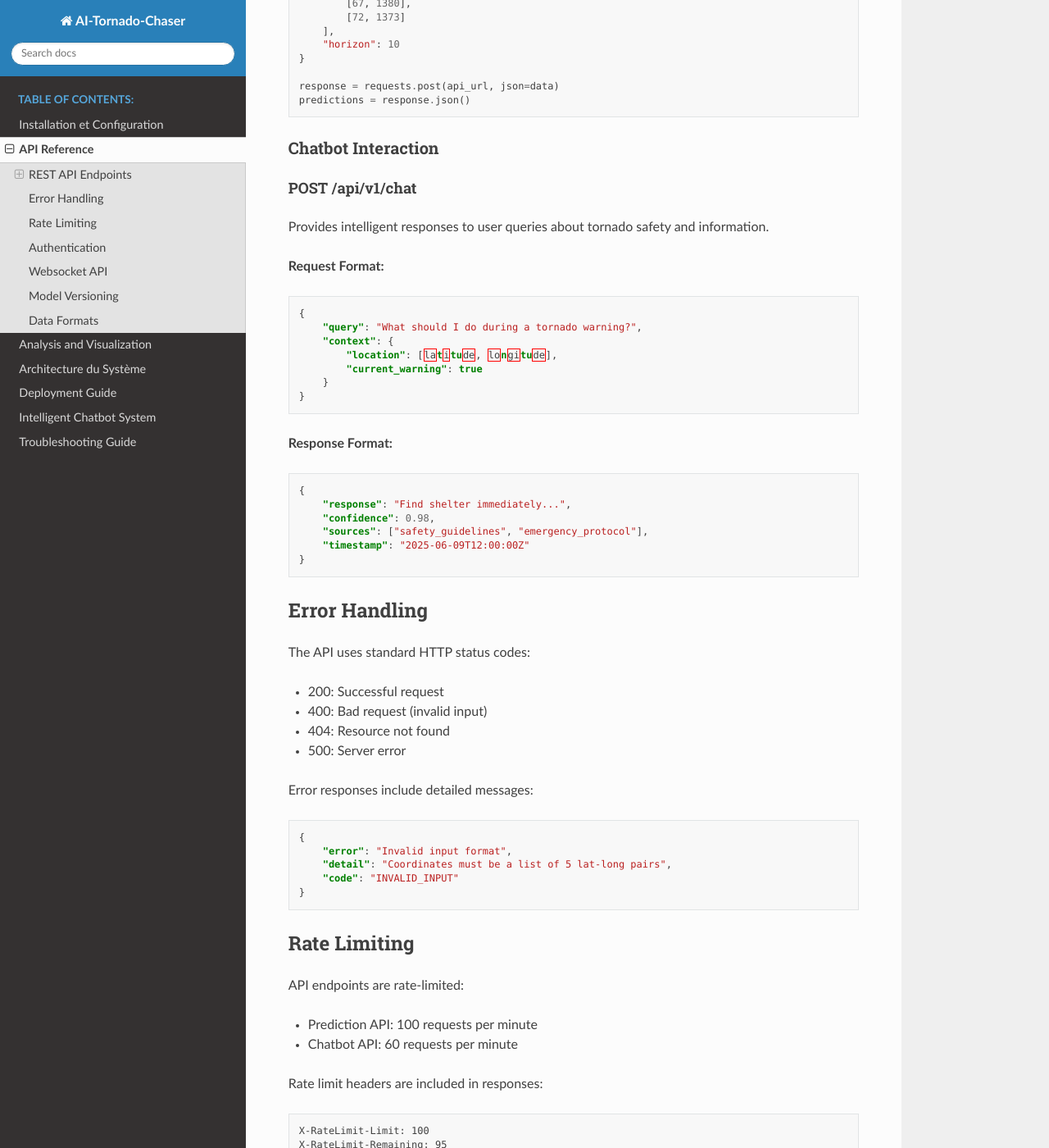
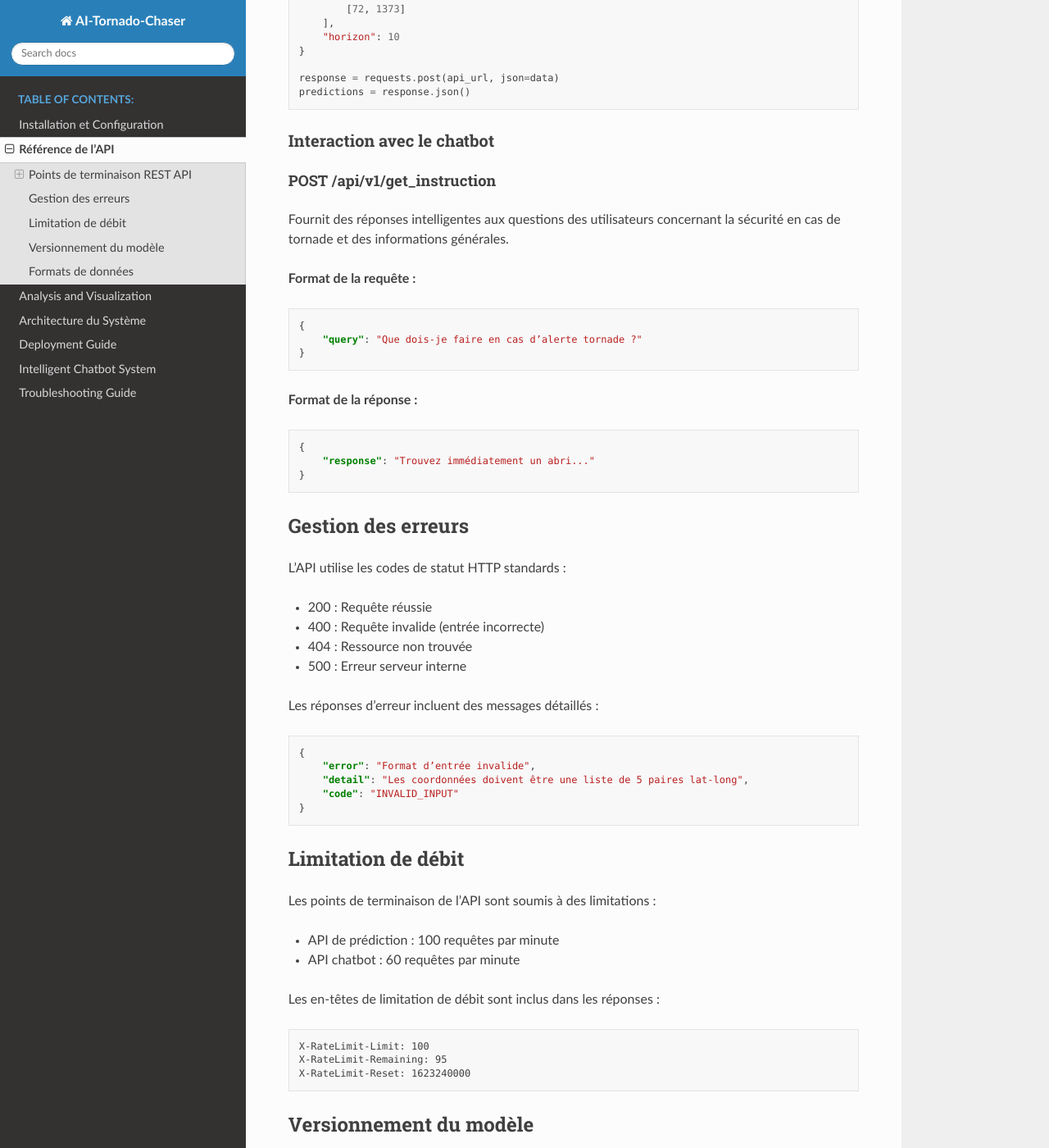
Before and after one commit to yassin1705/Tropical-Cyclone-chasers, a Sphinx documentation site: the page built from docs/api.rst, in a window 1280 px wide and 1400 px high, scrolled down 1230 px. Shown: the whole window at 82% size. Built offline with Sphinx 7.4.7 and the Read the Docs theme 3.1.0, drawn with Linux system fonts in a browser that asks for light colours; pages that are not in the unit, such as notebooks, are missing from menus; some of the changed text lies outside the part shown.

Commit message:
Update api.rst

```diff
--- a/docs/api.rst
+++ b/docs/api.rst
@@ -1,21 +1,20 @@
-=============
-API Reference
-=============
+Référence de l'API
+==================
 
-This section provides detailed documentation for the AI-Tornado-Chaser API endpoints and usage.
+Cette section fournit une documentation détaillée des points de terminaison (endpoints) et de l’utilisation de l’API d’**AI-Tornado-Chaser**.
 
-REST API Endpoints
----------------
+Points de terminaison REST API
+------------------------------
 
-Trajectory Prediction
-~~~~~~~~~~~~~~~~~~
+Prédiction de trajectoire
+~~~~~~~~~~~~~~~~~~~~~~~~~~
 
-POST /api/v1/predict
-^^^^^^^^^^^^^^^^^^^
+**POST** http://localhost:500/predict
+^^^^^^^^^^^^^^^^^^^^^^^^^^^^^^^^^^^^^
 
-Predicts future tornado positions based on historical trajectory data.
+Prédit les futures positions d'une tornade à partir de données de trajectoire historiques.
 
-**Request Format:**
+**Format de la requête :**
 
 .. code-block:: json
 
@@ -30,10 +29,10 @@ Predicts future tornado positions based on historical trajectory data.
         "horizon": 10
     }
 
-* `coordinates`: List of 5 [latitude, longitude] pairs
-* `horizon`: Number of future positions to predict (default: 10)
+- `coordinates` : Liste de 5 paires [latitude, longitude]
+- `horizon` : Nombre de positions futures à prédire (valeur par défaut : 10)
 
-**Response Format:**
+**Format de la réponse :**
 
 .. code-block:: json
 
@@ -43,19 +42,17 @@ Predicts future tornado positions based on historical trajectory data.
             [pred_lat2, pred_lon2],
             ...
             [pred_lat10, pred_lon10]
-        ],
-        "confidence": 0.95,
-        "timestamp": "2025-06-09T12:00:00Z"
+        ]
     }
 
-**Example Usage:**
+**Exemple d’utilisation :**
 
 .. code-block:: python
 
     import requests
     import json
 
-    api_url = "http://localhost:5000/api/v1/predict"
+    api_url = "http://localhost:500/predict"
     data = {
         "coordinates": [
             [57, 1399],
@@ -70,66 +67,59 @@ Predicts future tornado positions based on historical trajectory data.
     response = requests.post(api_url, json=data)
     predictions = response.json()
 
-Chatbot Interaction
-~~~~~~~~~~~~~~~~
+Interaction avec le chatbot
+~~~~~~~~~~~~~~~~~~~~~~~~~~~
 
-POST /api/v1/chat
-^^^^^^^^^^^^^^^
+**POST** /api/v1/get_instruction
+^^^^^^^^^^^^^^^^^^^^^^^^^^^^^^^^
 
-Provides intelligent responses to user queries about tornado safety and information.
+Fournit des réponses intelligentes aux questions des utilisateurs concernant la sécurité en cas de tornade et des informations générales.
 
-**Request Format:**
+**Format de la requête :**
 
 .. code-block:: json
 
     {
-        "query": "What should I do during a tornado warning?",
-        "context": {
-            "location": [latitude, longitude],
-            "current_warning": true
-        }
+        "query": "Que dois-je faire en cas d’alerte tornade ?"
     }
 
-**Response Format:**
+**Format de la réponse :**
 
 .. code-block:: json
 
     {
-        "response": "Find shelter immediately...",
-        "confidence": 0.98,
-        "sources": ["safety_guidelines", "emergency_protocol"],
-        "timestamp": "2025-06-09T12:00:00Z"
+        "response": "Trouvez immédiatement un abri..."
     }
 
-Error Handling
------------
+Gestion des erreurs
+-------------------
 
-The API uses standard HTTP status codes:
+L’API utilise les codes de statut HTTP standards :
 
-* 200: Successful request
-* 400: Bad request (invalid input)
-* 404: Resource not found
-* 500: Server error
+- 200 : Requête réussie
+- 400 : Requête invalide (entrée incorrecte)
+- 404 : Ressource non trouvée
+- 500 : Erreur serveur interne
 
-Error responses include detailed messages:
+Les réponses d'erreur incluent des messages détaillés :
 
 .. code-block:: json
 
     {
-        "error": "Invalid input format",
-        "detail": "Coordinates must be a list of 5 lat-long pairs",
+        "error": "Format d’entrée invalide",
+        "detail": "Les coordonnées doivent être une liste de 5 paires lat-long",
         "code": "INVALID_INPUT"
     }
 
-Rate Limiting
-----------
+Limitation de débit
+-------------------
 
-API endpoints are rate-limited:
+Les points de terminaison de l’API sont soumis à des limitations :
 
-* Prediction API: 100 requests per minute
-* Chatbot API: 60 requests per minute
+- API de prédiction : 100 requêtes par minute
+- API chatbot : 60 requêtes par minute
 
-Rate limit headers are included in responses:
+Les en-têtes de limitation de débit sont inclus dans les réponses :
 
 .. code-block:: text
 
@@ -137,54 +127,21 @@ Rate limit headers are included in responses:
     X-RateLimit-Remaining: 95
     X-RateLimit-Reset: 1623240000
 
-Authentication
-------------
+Versionnement du modèle
+-----------------------
 
-API access requires an API key passed in the header:
+L’API prend en charge plusieurs versions de modèle :
 
-.. code-block:: python
+- Spécifiez la version dans l’URL : `/api/v1/predict`
+- Ou utilisez l’en-tête : `X-Model-Version: 2.0`
+- La version stable la plus récente est utilisée par défaut
 
-    headers = {
-        "Authorization": "Bearer your_api_key_here",
-        "Content-Type": "application/json"
-    }
+Formats de données
+------------------
 
-    response = requests.post(api_url,
-                           headers=headers,
-                           json=data)
+Tous les points de terminaison de l’API :
 
-Websocket API
------------
-
-For real-time updates, a WebSocket API is available:
-
-.. code-block:: python
-
-    import websockets
-    import asyncio
-
-    async def get_updates():
-        uri = "ws://localhost:5000/ws/updates"
-        async with websockets.connect(uri) as websocket:
-            while True:
-                update = await websocket.recv()
-                print(json.loads(update))
-
-Model Versioning
--------------
-
-The API supports multiple model versions:
-
-* Specify version in URL: `/api/v1/predict`
-* Use header: `X-Model-Version: 2.0`
-* Default to latest stable version
-
-Data Formats
-----------
-
-All API endpoints:
-
-* Accept and return JSON
-* Use UTC timestamps
-* Support GZIP compression
-* Handle CORS for web clients
+- Acceptent et retournent des données en **JSON**
+- Utilisent des horodatages **UTC**
+- Prennent en charge la compression **GZIP**
+- Gèrent les requêtes **CORS** pour les clients web
```
